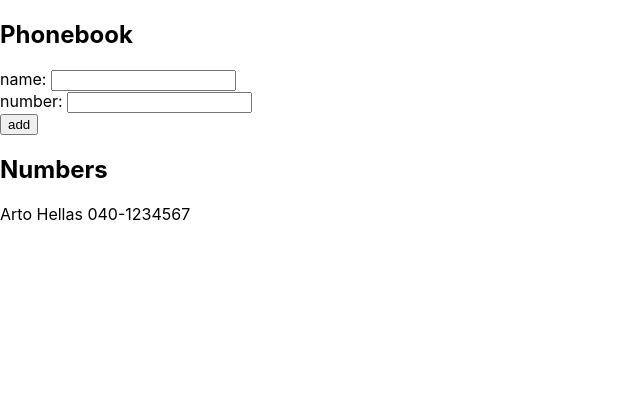
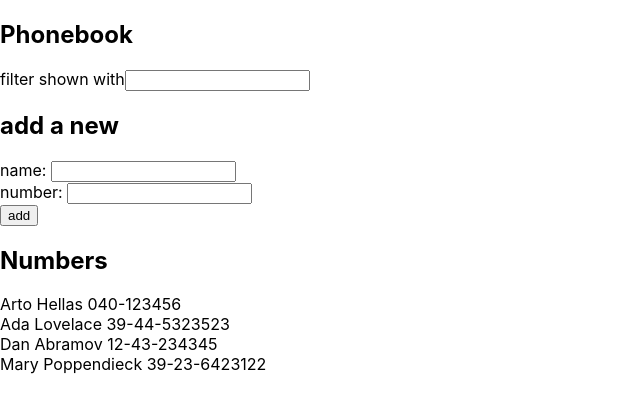
Before and after one commit to Puskunalis/fullstackopen2019, a React (Create React App) app in the folder part2/phonebook/: page / in a window 1280 px wide. Shown: the top 412 px of the page, without its empty margins (0-640 px from the left). Built offline with nearby package versions, Linux system fonts and the light colour scheme; the HTML template or start-up script is replaced by a standard one.

Commit message:
Complete exercise 2.9

```diff
--- a/part2/phonebook/src/App.js
+++ b/part2/phonebook/src/App.js
@@ -8,17 +8,20 @@ const Person = ({ person }) => (
 
 const App = () => {
   const [persons, setPersons] = useState([
-    {
-      name: 'Arto Hellas',
-      number: '040-1234567'
-    }
+    { name: 'Arto Hellas', number: '040-123456' },
+    { name: 'Ada Lovelace', number: '39-44-5323523' },
+    { name: 'Dan Abramov', number: '12-43-234345' },
+    { name: 'Mary Poppendieck', number: '39-23-6423122' }
   ])
   const [newName, setNewName] = useState('')
   const [newNumber, setNewNumber] = useState('')
+  const [search, setSearch] = useState('')
 
   const handleNameChange = (event) => setNewName(event.target.value)
 
   const handleNumberChange = (event) => setNewNumber(event.target.value)
+
+  const handleSearchChange = (event) => setSearch(event.target.value)
 
   const addPerson = (event) => {
     event.preventDefault()
@@ -29,16 +32,26 @@ const App = () => {
     }
   }
 
+  const renderPerson = (person) => {
+    if (person.name.toLowerCase().includes(search)) {
+      return <Person key={person.name} person={person} />
+    }
+  }
+
   return (
     <div>
       <h2>Phonebook</h2>
+      <form>
+        <div>filter shown with<input value={search} onChange={handleSearchChange} /></div>
+      </form>
+      <h2>add a new</h2>
       <form onSubmit={addPerson}>
         <div>name: <input value={newName} onChange={handleNameChange} /></div>
         <div>number: <input value={newNumber} onChange={handleNumberChange} /></div>
         <div><button type="submit">add</button></div>
       </form>
       <h2>Numbers</h2>
-      {persons.map((person) => <Person key={person.name} person={person} />)}
+      {persons.map(renderPerson)}
     </div>
   )
 }
```
